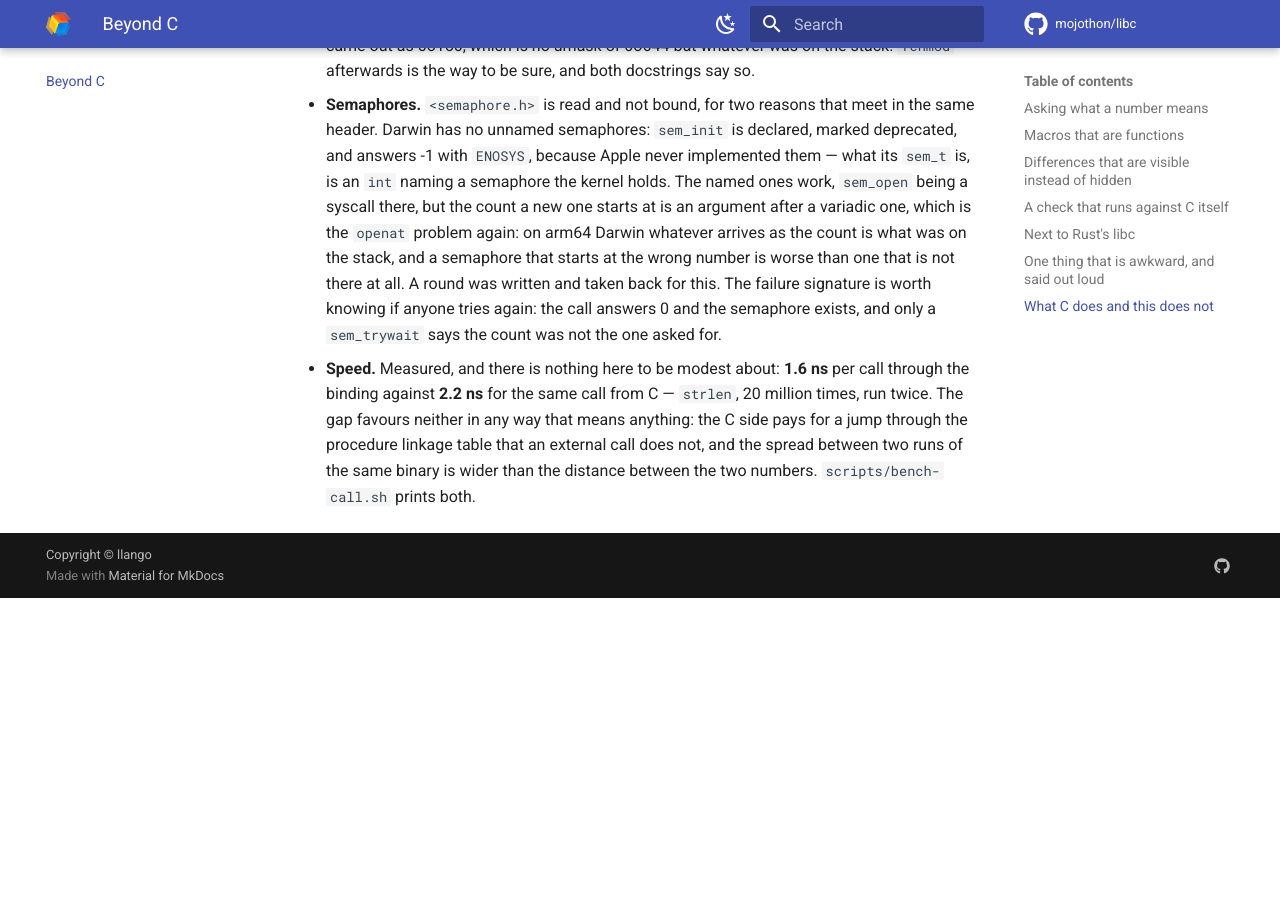
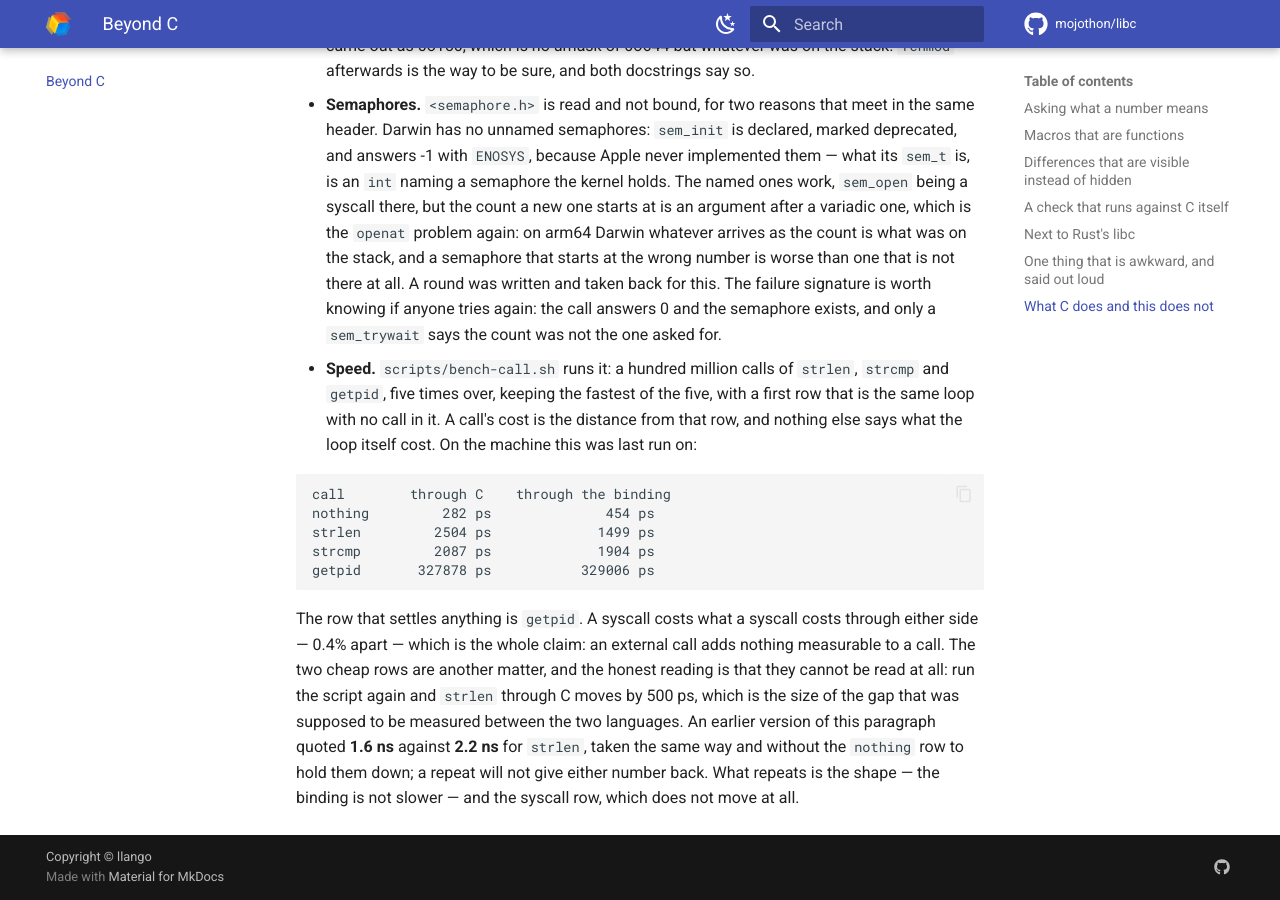
Before and after one commit to mojothon/libc, an MkDocs documentation site: the page built from docs/beyond-c.md, in a window 1280 px wide and 900 px high, scrolled down 4280 px. Built offline with MkDocs 1.6.1 and Material for MkDocs 9.7.7, drawn with Linux system fonts in a browser that asks for light colours; comment, search, counter and statistics services are not loaded; before the commit the page ends 4878 px from its top, so only the background shows below that.

Commit message:
docs(beyond-c): measure the call cost again, with a row to measure it against
The speed paragraph quoted 1.6 ns against 2.2 ns for `strlen`, from two
runs of one call, and neither number was a thing a repeat would give back.
`bench-call.sh` now:

  runs a `nothing` row first — the same loop with the same bookkeeping and
  no call in it — because a call's cost is the distance from that row and
  nothing else in the output says what the loop itself cost;

  measures three cheap calls and a syscall, since the question is not
  whether one number comes out close but whether a call costs the same
  whatever the call looks like;

  goes to a hundred million iterations, times each program five times over
  and keeps the fastest, because interference only ever adds time. The
  earlier shape of this reported the empty loop at anywhere from 343 to
  894 ps on this machine, which is not a number to compare anything with;

  has no `getenv` row, and no `abs` row. `abs` is folded to arithmetic by
  LLVM on the Mojo side, and a loop of `getenv("PATH")` was hoisted out of
  itself, so both rows measured the optimizer. A call enters this script
  only if its arguments move with the loop.

What the table says: `getpid`, which is a syscall, costs 327878 ps through
C and 329006 ps through the binding — 0.4% apart, which is the claim being
made, an external call adds nothing measurable to a call. The cheap rows
(`strlen` 2504 against 1499, `strcmp` 2087 against 1904) point the other
way and cannot be read: running the script again moves `strlen` through C
by 500 ps, the size of the gap it is supposed to be reporting. So the
paragraph now says what repeats — the shape, and the syscall row — and
says out loud that the two decimals do not.

````diff
--- a/docs/beyond-c.md
+++ b/docs/beyond-c.md
@@ -211,10 +211,28 @@ Being fair about the other direction:
   signature is worth knowing if anyone tries again: the call answers 0 and
   the semaphore exists, and only a `sem_trywait` says the count was not
   the one asked for.
-- **Speed.** Measured, and there is nothing here to be modest about:
-  **1.6 ns** per call through the binding against **2.2 ns** for the same
-  call from C — `strlen`, 20 million times, run twice. The gap favours
-  neither in any way that means anything: the C side pays for a jump
-  through the procedure linkage table that an external call does not, and
-  the spread between two runs of the same binary is wider than the
-  distance between the two numbers. `scripts/bench-call.sh` prints both.
+- **Speed.** `scripts/bench-call.sh` runs it: a hundred million calls of
+  `strlen`, `strcmp` and `getpid`, five times over, keeping the fastest of
+  the five, with a first row that is the same loop with no call in it. A
+  call's cost is the distance from that row, and nothing else says what the
+  loop itself cost. On the machine this was last run on:
+
+  ```
+  call        through C    through the binding
+  nothing         282 ps              454 ps
+  strlen         2504 ps             1499 ps
+  strcmp         2087 ps             1904 ps
+  getpid       327878 ps           329006 ps
+  ```
+
+  The row that settles anything is `getpid`. A syscall costs what a syscall
+  costs through either side — 0.4% apart — which is the whole claim: an
+  external call adds nothing measurable to a call. The two cheap rows are
+  another matter, and the honest reading is that they cannot be read at
+  all: run the script again and `strlen` through C moves by 500 ps, which
+  is the size of the gap that was supposed to be measured between the two
+  languages. An earlier version of this paragraph quoted **1.6 ns** against
+  **2.2 ns** for `strlen`, taken the same way and without the `nothing` row
+  to hold them down; a repeat will not give either number back. What
+  repeats is the shape — the binding is not slower — and the syscall row,
+  which does not move at all.
````
Also changed, not shown: 1 other file.
